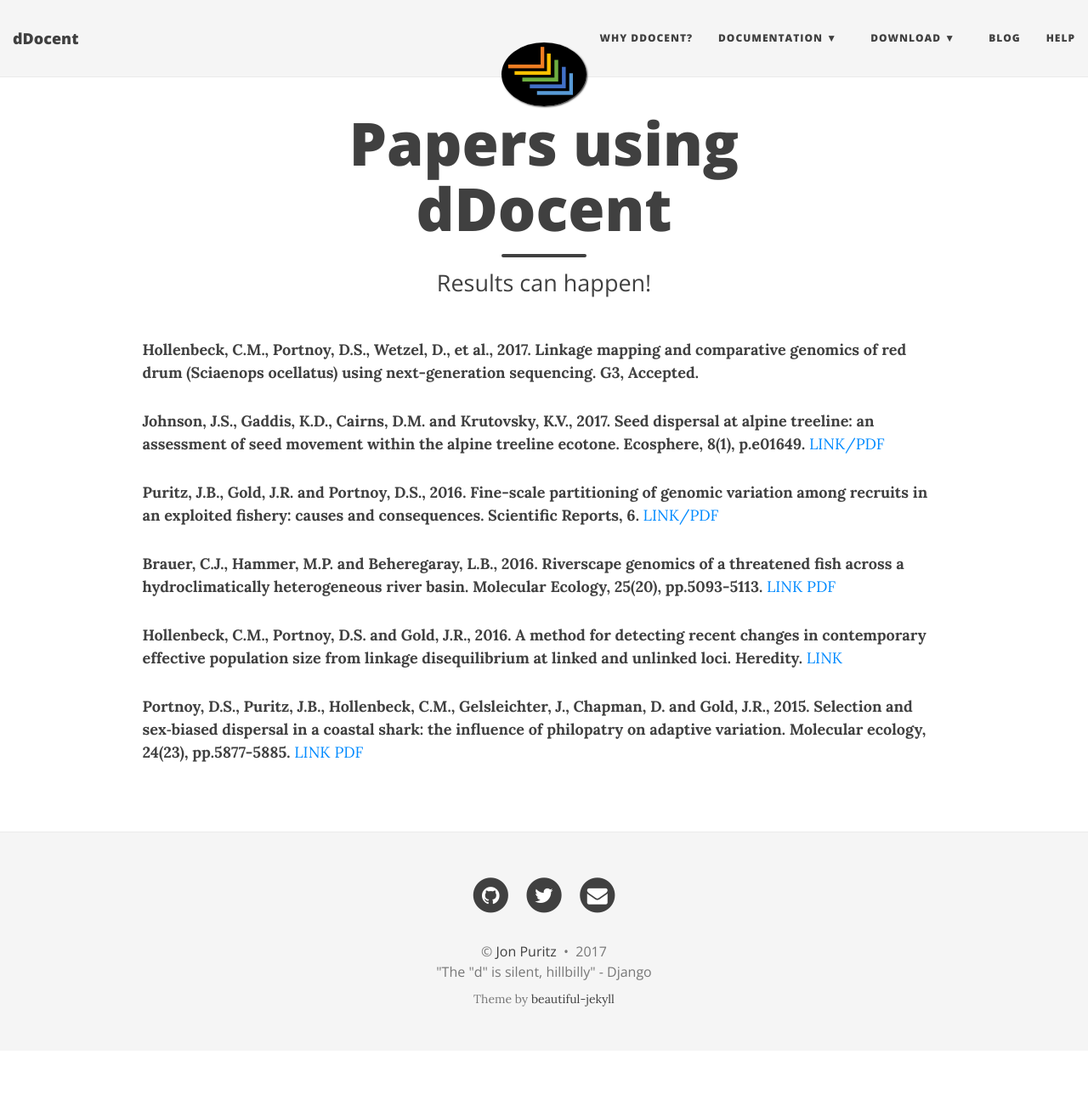
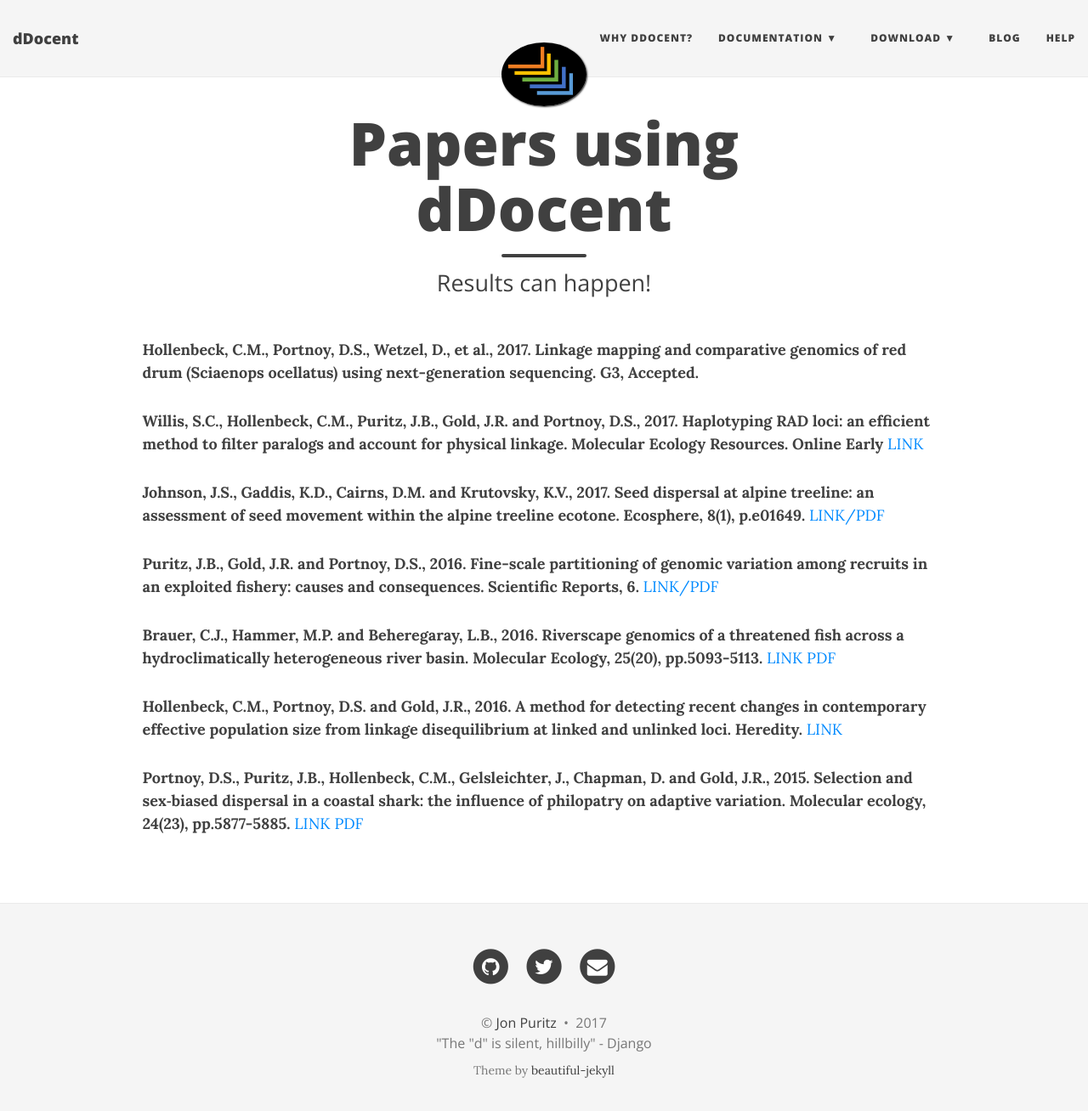
Before and after one commit to jpuritz/dDocent, a Jekyll site: the page built from using.md, in a window 1280 px wide and 1321 px high. Shown: the top 1308 px of the window at 85% size. Built offline with Jekyll 4.4.1, drawn with Linux system fonts in a browser that asks for light colours; nearby versions of some CDN libraries.

Commit message:
Update using.md

```diff
--- a/using.md
+++ b/using.md
@@ -5,6 +5,8 @@
 ---
 
 **Hollenbeck, C.M., Portnoy, D.S., Wetzel, D., et al., 2017. Linkage mapping and comparative genomics of red drum (Sciaenops ocellatus) using next-generation sequencing. G3, Accepted.**
+
+**Willis, S.C., Hollenbeck, C.M., Puritz, J.B., Gold, J.R. and Portnoy, D.S., 2017. Haplotyping RAD loci: an efficient method to filter paralogs and account for physical linkage. Molecular Ecology Resources. Online Early** [LINK](http://onlinelibrary.wiley.com/doi/10.1111/1755-0998.12647/full)
 
 **Johnson, J.S., Gaddis, K.D., Cairns, D.M. and Krutovsky, K.V., 2017. Seed dispersal at alpine treeline: an assessment of seed movement within the alpine treeline ecotone. Ecosphere, 8(1), p.e01649.** [LINK/PDF](http://onlinelibrary.wiley.com/doi/10.1002/ecs2.1649/full)
 
```
